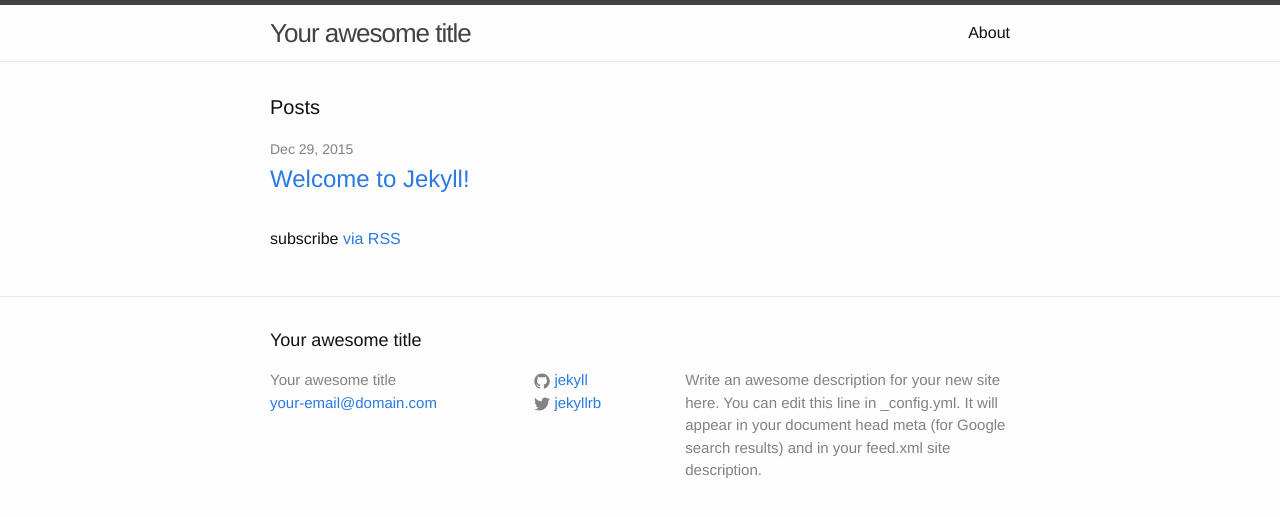
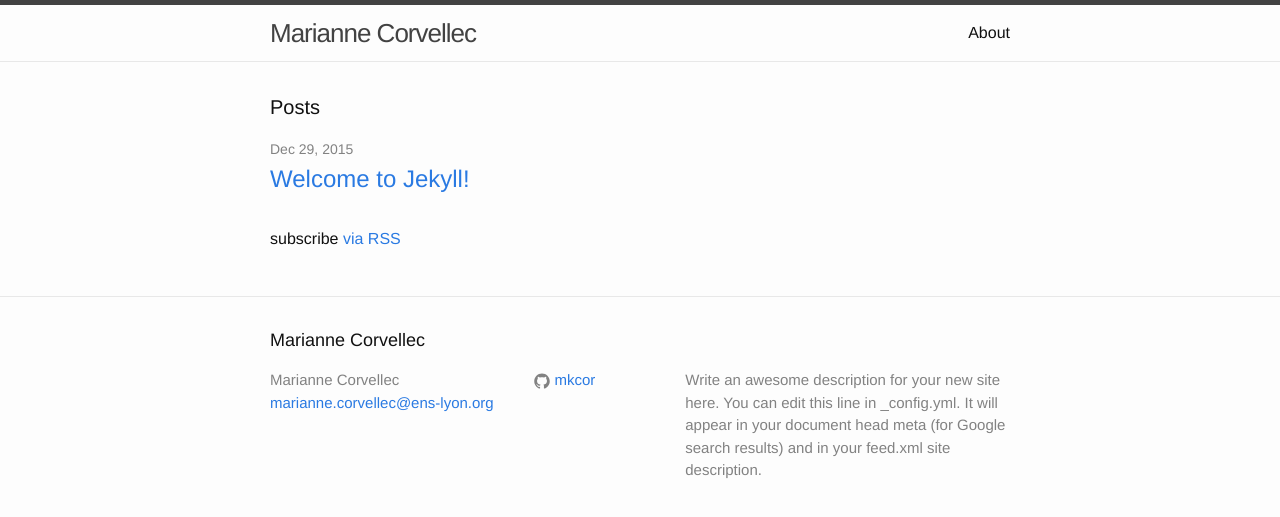
Before and after one commit to mkcor/mkcor.github.io, a Jekyll site: the page built from index.html, in a window 1280 px wide. Shown: the top 517 px of the page. Built offline with Jekyll 4.4.1, drawn with Linux system fonts in a browser that asks for light colours.

Commit message:
Start updating config.

```diff
--- a/_config.yml
+++ b/_config.yml
@@ -6,16 +6,15 @@
 # 'jekyll serve'. If you change this file, please restart the server process.
 
 # Site settings
-title: Your awesome title
-email: your-email@domain.com
+title: Marianne Corvellec
+email: marianne.corvellec@ens-lyon.org
 description: > # this means to ignore newlines until "baseurl:"
   Write an awesome description for your new site here. You can edit this
   line in _config.yml. It will appear in your document head meta (for
   Google search results) and in your feed.xml site description.
 baseurl: "" # the subpath of your site, e.g. /blog
-url: "http://yourdomain.com" # the base hostname & protocol for your site
-twitter_username: jekyllrb
-github_username:  jekyll
+url: "http://mariannecorvellec.org" # the base hostname & protocol for your site
+github_username: mkcor
 
 # Build settings
 markdown: kramdown
```
